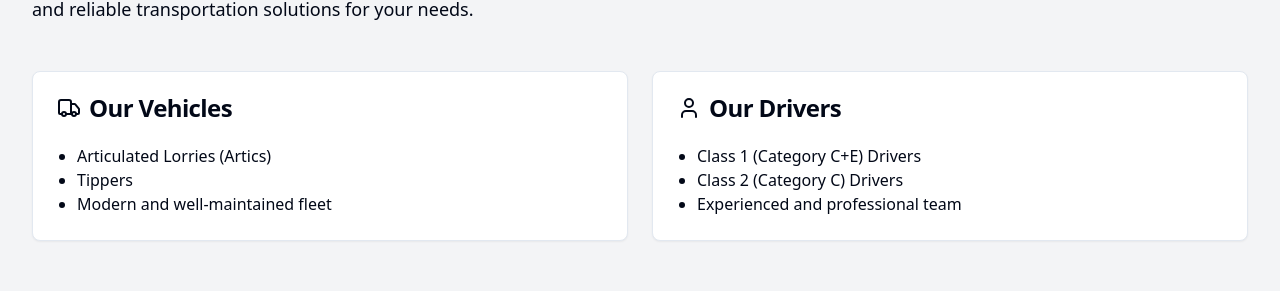
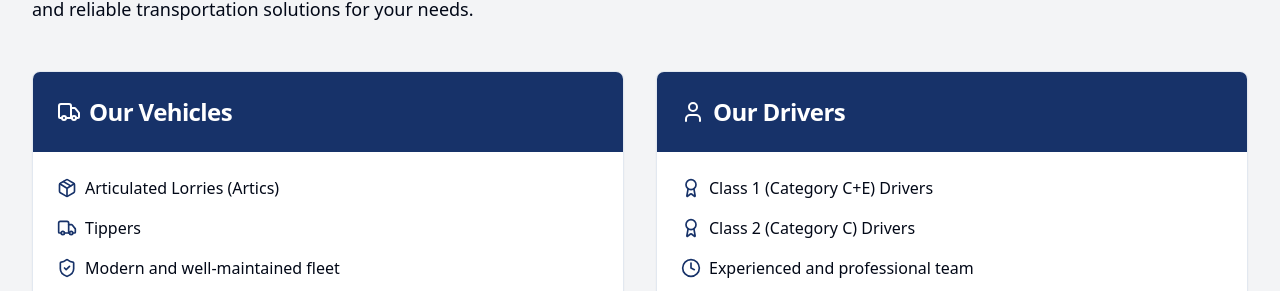
Before and after one commit to Derbyshire-Removals/transport-titanium-web, a React (Vite) app: page / in a window 1280 px wide. Shown: the part 661-952 px from the top of the page. Built offline with nearby package versions, Linux system fonts and the light colour scheme.

Commit message:
Enhance UI for Vehicle and Driver Sections
Improved the visual appeal of the "Our Vehicles" and "Our Drivers" sections in the Index component to enhance user experience.
[skip gpt_engineer]

```diff
--- a/src/pages/Index.jsx
+++ b/src/pages/Index.jsx
@@ -1,7 +1,7 @@
 import React from 'react';
 import { Button } from "@/components/ui/button";
 import { Card, CardHeader, CardTitle, CardContent } from "@/components/ui/card";
-import { TruckIcon, UserIcon } from 'lucide-react';
+import { TruckIcon, UserIcon, PackageIcon, ShieldCheckIcon, ClockIcon, AwardIcon } from 'lucide-react';
 
 const Index = () => {
   return (
@@ -34,33 +34,51 @@ const Index = () => {
           </p>
         </section>
 
-        <section className="grid md:grid-cols-2 gap-6 mb-12">
-          <Card>
-            <CardHeader>
-              <CardTitle className="flex items-center">
-                <TruckIcon className="mr-2" /> Our Vehicles
+        <section className="grid md:grid-cols-2 gap-8 mb-12">
+          <Card className="overflow-hidden transition-all duration-300 hover:shadow-lg">
+            <CardHeader className="bg-primary text-white">
+              <CardTitle className="flex items-center text-2xl">
+                <TruckIcon className="mr-2 h-6 w-6" /> Our Vehicles
               </CardTitle>
             </CardHeader>
-            <CardContent>
-              <ul className="list-disc pl-5">
-                <li>Articulated Lorries (Artics)</li>
-                <li>Tippers</li>
-                <li>Modern and well-maintained fleet</li>
+            <CardContent className="p-6">
+              <ul className="space-y-4">
+                <li className="flex items-center">
+                  <PackageIcon className="mr-2 h-5 w-5 text-primary" />
+                  <span>Articulated Lorries (Artics)</span>
+                </li>
+                <li className="flex items-center">
+                  <TruckIcon className="mr-2 h-5 w-5 text-primary" />
+                  <span>Tippers</span>
+                </li>
+                <li className="flex items-center">
+                  <ShieldCheckIcon className="mr-2 h-5 w-5 text-primary" />
+                  <span>Modern and well-maintained fleet</span>
+                </li>
               </ul>
             </CardContent>
           </Card>
 
-          <Card>
-            <CardHeader>
-              <CardTitle className="flex items-center">
-                <UserIcon className="mr-2" /> Our Drivers
+          <Card className="overflow-hidden transition-all duration-300 hover:shadow-lg">
+            <CardHeader className="bg-primary text-white">
+              <CardTitle className="flex items-center text-2xl">
+                <UserIcon className="mr-2 h-6 w-6" /> Our Drivers
               </CardTitle>
             </CardHeader>
-            <CardContent>
-              <ul className="list-disc pl-5">
-                <li>Class 1 (Category C+E) Drivers</li>
-                <li>Class 2 (Category C) Drivers</li>
-                <li>Experienced and professional team</li>
+            <CardContent className="p-6">
+              <ul className="space-y-4">
+                <li className="flex items-center">
+                  <AwardIcon className="mr-2 h-5 w-5 text-primary" />
+                  <span>Class 1 (Category C+E) Drivers</span>
+                </li>
+                <li className="flex items-center">
+                  <AwardIcon className="mr-2 h-5 w-5 text-primary" />
+                  <span>Class 2 (Category C) Drivers</span>
+                </li>
+                <li className="flex items-center">
+                  <ClockIcon className="mr-2 h-5 w-5 text-primary" />
+                  <span>Experienced and professional team</span>
+                </li>
               </ul>
             </CardContent>
           </Card>
```
